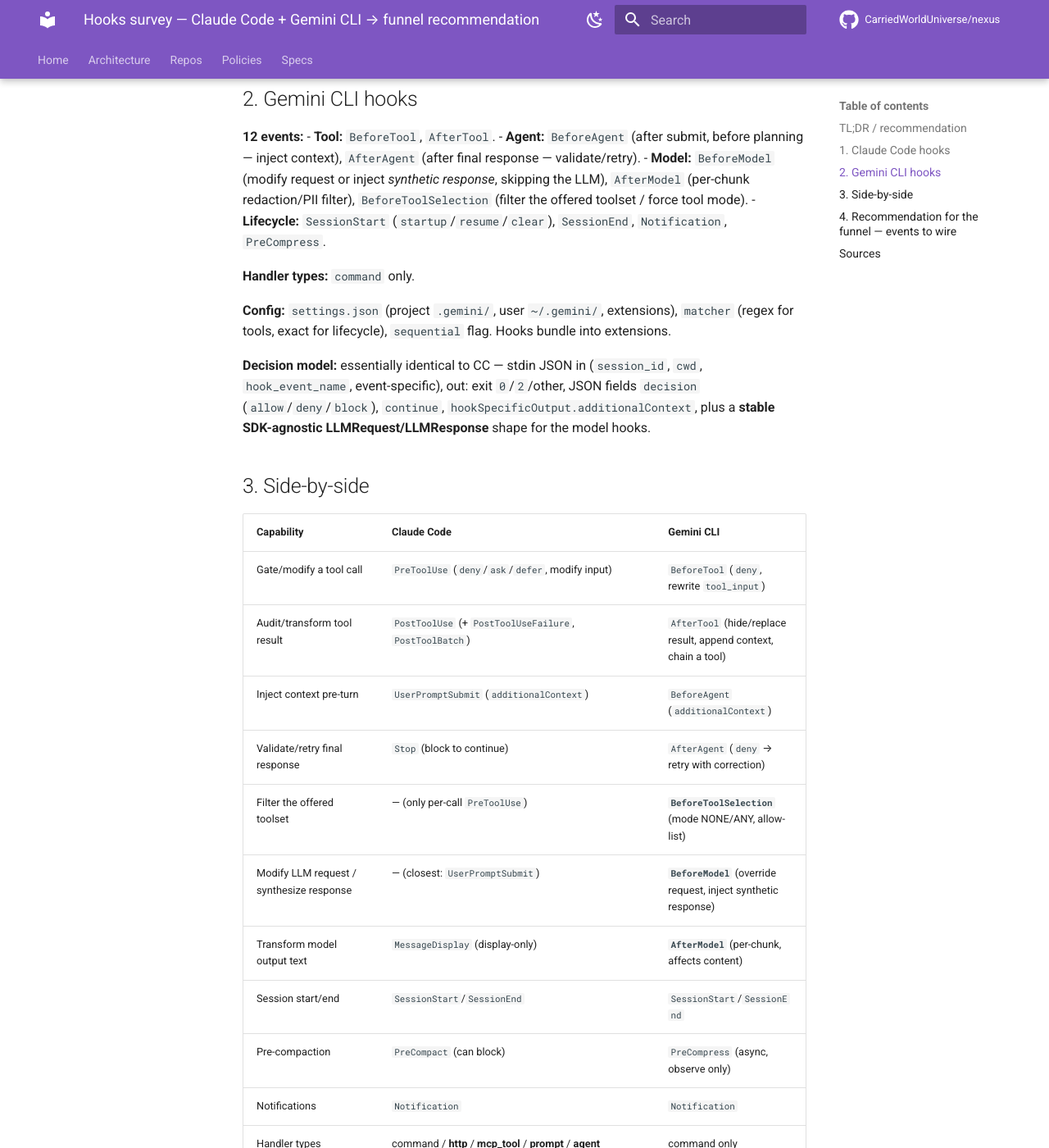
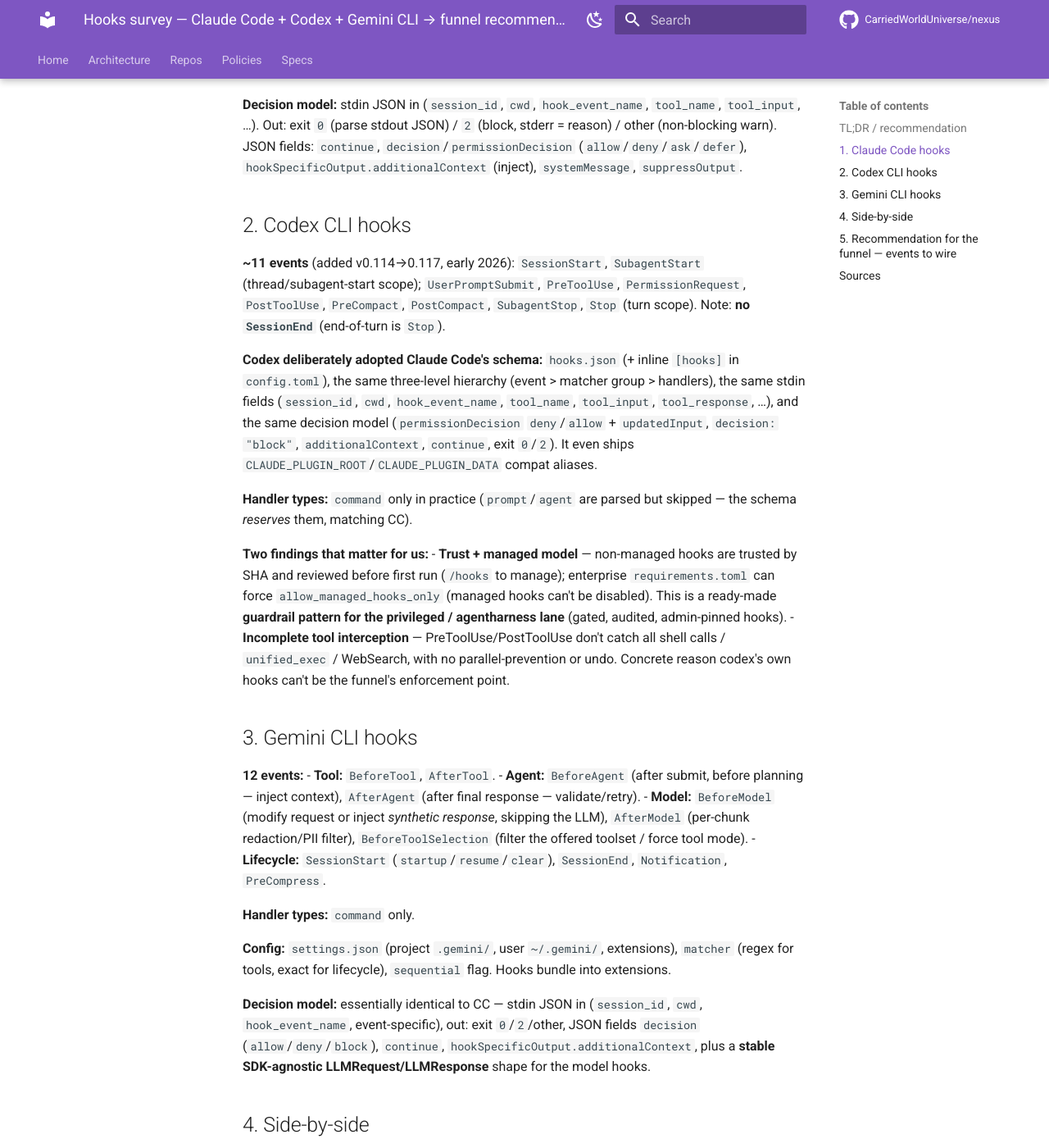
Before and after one commit to CarriedWorldUniverse/nexus, an MkDocs documentation site: the page built from docs/2026-06-08-hooks-survey-cc-gemini.md, in a window 1280 px wide and 1400 px high, scrolled down 1474 px. Shown: the whole window at 82% size. Built offline with MkDocs 1.6.1 and Material for MkDocs 9.7.7, drawn with Linux system fonts in a browser that asks for light colours; comment, search, counter and statistics services are not loaded; some of the changed text lies outside the part shown.

Commit message:
docs: add Codex CLI to the hooks survey (three-way)
Codex has hooks too (v0.114→0.117) and DELIBERATELY ADOPTED Claude Code's
schema — hooks.json, same event names, same JSON in/out, even
CLAUDE_PLUGIN_ROOT compat aliases. All three converged → CC/codex hooks.json is
the de-facto standard to adopt. Two codex findings change the recommendation:
(1) SHA-trust + managed-hooks model — steal it for the privileged/agentharness
lane; (2) incomplete tool interception (misses some shell/unified_exec) — a
concrete reason the funnel can't delegate enforcement to the CLI's own hooks.
Since the builders run codex, this is load-bearing.

Co-Authored-By: Claude Opus 4.8 <noreply@anthropic.com>

```diff
--- a/docs/2026-06-08-hooks-survey-cc-gemini.md
+++ b/docs/2026-06-08-hooks-survey-cc-gemini.md
@@ -1,4 +1,4 @@
-# Hooks survey — Claude Code + Gemini CLI → funnel recommendation
+# Hooks survey — Claude Code + Codex + Gemini CLI → funnel recommendation
 
 **Date:** 2026-06-08
 **Status:** research (NEX-501) — feeds the funnel hook system (NEX-500)
@@ -6,9 +6,9 @@
 
 ## TL;DR / recommendation
 
-Claude Code and Gemini CLI have **independently converged on the same hook model** — stdin-JSON in, JSON-out + exit-code decisions, event matchers, layered config. That convergence is a strong signal: **adopt the shared shape.** For the funnel specifically:
+**All three — Claude Code, Codex, and Gemini CLI — have converged on the same hook model** (stdin-JSON in, JSON-out + exit-code decisions, event matchers, layered config). And **Codex literally adopted Claude Code's schema** — `hooks.json`, the same event names, the same input/output fields, even `CLAUDE_PLUGIN_ROOT` compatibility aliases. The convergence is now overwhelming: the CC `hooks.json` shape is the de-facto standard. **Adopt it.** For the funnel specifically:
 
-1. **Build the hook layer at the funnel seam, provider-agnostic** — *not* relying on the underlying CLI's hooks. claude-code has a rich hook system; codex and gemma do not. The funnel's platform hooks (memory, custodian, observability) must work regardless of which CLI an agent runs, so the canonical hook layer lives in the funnel. (Where the CLI has native hooks, optionally bridge — but don't depend on it.)
+1. **Build the hook layer at the funnel seam, provider-agnostic** — *not* relying on the underlying CLI's hooks. This isn't just because gemma has none: **codex (which our builders run) has hooks, but they're command-only and have *incomplete tool interception*** — PreToolUse/PostToolUse miss some shell calls, the `unified_exec` path, and WebSearch. So codex's native hooks **cannot be trusted as the funnel's enforcement point** (custodian gating, audit). The canonical hook layer must live in the funnel, where memory/custodian/observability work uniformly across claude-code/codex/gemma. (Where a CLI has native hooks, optionally bridge — never depend on it.)
 2. **Adopt Claude Code's richer handler types** — `command` + **`http`** + **`mcp_tool`** + **`prompt`/`agent`** — not just shell commands (Gemini is command-only). These map directly onto nexus's world: an `http` hook calls the **broker/custodian**; an `mcp_tool` hook invokes an **MCP**; a `prompt`/`agent` hook is a **cheap-AI micro-decision**.
 3. **The funnel's judge + rewriter + observability ARE hooks** — formalize them as the first ones, don't bolt a parallel system beside them. The judge = an `AfterAgent`/`Stop` prompt-hook (should-post + class); the rewriter = an `AfterModel`/`MessageDisplay` transform; observability = `PostToolUse`.
 4. **Priority events to wire** (see §4 table): `SessionStart` (inject memory), `Stop`/`SessionEnd` (capture memory + commit the per-agent home, NEX-499), `PreToolUse` (custodian credential/scope gate), `PostToolUse` (audit/trace), `PreCompact` (snapshot before lossy compaction).
@@ -27,7 +27,19 @@ Claude Code and Gemini CLI have **independently converged on the same hook model
 
 **Decision model:** stdin JSON in (`session_id`, `cwd`, `hook_event_name`, `tool_name`, `tool_input`, …). Out: exit `0` (parse stdout JSON) / `2` (block, stderr = reason) / other (non-blocking warn). JSON fields: `continue`, `decision`/`permissionDecision` (`allow`/`deny`/`ask`/`defer`), `hookSpecificOutput.additionalContext` (inject), `systemMessage`, `suppressOutput`.
 
-## 2. Gemini CLI hooks
+## 2. Codex CLI hooks
+
+**~11 events** (added v0.114→0.117, early 2026): `SessionStart`, `SubagentStart` (thread/subagent-start scope); `UserPromptSubmit`, `PreToolUse`, `PermissionRequest`, `PostToolUse`, `PreCompact`, `PostCompact`, `SubagentStop`, `Stop` (turn scope). Note: **no `SessionEnd`** (end-of-turn is `Stop`).
+
+**Codex deliberately adopted Claude Code's schema:** `hooks.json` (+ inline `[hooks]` in `config.toml`), the same three-level hierarchy (event > matcher group > handlers), the same stdin fields (`session_id`, `cwd`, `hook_event_name`, `tool_name`, `tool_input`, `tool_response`, …), and the same decision model (`permissionDecision` `deny`/`allow` + `updatedInput`, `decision: "block"`, `additionalContext`, `continue`, exit `0`/`2`). It even ships `CLAUDE_PLUGIN_ROOT`/`CLAUDE_PLUGIN_DATA` compat aliases.
+
+**Handler types:** `command` only in practice (`prompt`/`agent` are parsed but skipped — the schema *reserves* them, matching CC).
+
+**Two findings that matter for us:**
+- **Trust + managed model** — non-managed hooks are trusted by SHA and reviewed before first run (`/hooks` to manage); enterprise `requirements.toml` can force `allow_managed_hooks_only` (managed hooks can't be disabled). This is a ready-made **guardrail pattern for the privileged / agentharness lane** (gated, audited, admin-pinned hooks).
+- **Incomplete tool interception** — PreToolUse/PostToolUse don't catch all shell calls / `unified_exec` / WebSearch, with no parallel-prevention or undo. Concrete reason codex's own hooks can't be the funnel's enforcement point.
+
+## 3. Gemini CLI hooks
 
 **12 events:**
 - **Tool:** `BeforeTool`, `AfterTool`.
@@ -41,30 +53,33 @@ Claude Code and Gemini CLI have **independently converged on the same hook model
 
 **Decision model:** essentially identical to CC — stdin JSON in (`session_id`, `cwd`, `hook_event_name`, event-specific), out: exit `0`/`2`/other, JSON fields `decision` (`allow`/`deny`/`block`), `continue`, `hookSpecificOutput.additionalContext`, plus a **stable SDK-agnostic LLMRequest/LLMResponse** shape for the model hooks.
 
-## 3. Side-by-side
+## 4. Side-by-side
 
-| Capability | Claude Code | Gemini CLI |
-|---|---|---|
-| Gate/modify a tool call | `PreToolUse` (`deny`/`ask`/`defer`, modify input) | `BeforeTool` (`deny`, rewrite `tool_input`) |
-| Audit/transform tool result | `PostToolUse` (+ `PostToolUseFailure`, `PostToolBatch`) | `AfterTool` (hide/replace result, append context, chain a tool) |
-| Inject context pre-turn | `UserPromptSubmit` (`additionalContext`) | `BeforeAgent` (`additionalContext`) |
-| Validate/retry final response | `Stop` (block to continue) | `AfterAgent` (`deny` → retry with correction) |
-| Filter the offered toolset | — (only per-call `PreToolUse`) | **`BeforeToolSelection`** (mode NONE/ANY, allow-list) |
-| Modify LLM request / synthesize response | — (closest: `UserPromptSubmit`) | **`BeforeModel`** (override request, inject synthetic response) |
-| Transform model output text | `MessageDisplay` (display-only) | **`AfterModel`** (per-chunk, affects content) |
-| Session start/end | `SessionStart`/`SessionEnd` | `SessionStart`/`SessionEnd` |
-| Pre-compaction | `PreCompact` (can block) | `PreCompress` (async, observe only) |
-| Notifications | `Notification` | `Notification` |
-| Handler types | command / **http** / **mcp_tool** / **prompt** / **agent** | command only |
-| Extra events | permission (`PermissionRequest`/`Denied`), team/task (`TeammateIdle`, `TaskCreated/Completed`), worktree, file/cwd watch, MCP elicitation, `InstructionsLoaded` | — |
+| Capability | Claude Code | Codex CLI | Gemini CLI |
+|---|---|---|---|
+| Gate/modify a tool call | `PreToolUse` (`deny`/`ask`/`defer` + modify input) | `PreToolUse` (`deny` + `updatedInput`; no `ask`) | `BeforeTool` (`deny`, rewrite) |
+| Audit/transform tool result | `PostToolUse` (+`Failure`/`Batch`) | `PostToolUse` (`block`/feedback + context) | `AfterTool` (hide/replace/append/chain) |
+| Permission decision | `PermissionRequest`/`Denied` | `PermissionRequest` (allow/deny) | — |
+| Inject context pre-turn | `UserPromptSubmit` | `UserPromptSubmit` | `BeforeAgent` |
+| Continue/validate end-of-turn | `Stop` | `Stop` (block→continuation), `SubagentStop` | `AfterAgent` (deny→retry) |
+| Filter offered toolset | — | — | **`BeforeToolSelection`** |
+| Modify LLM request / synthesize | — | — | **`BeforeModel`** |
+| Transform model output | `MessageDisplay` (display-only) | — | **`AfterModel`** (per-chunk) |
+| Session start / end | `SessionStart` / `SessionEnd` | `SessionStart` (no `SessionEnd`) | `SessionStart` / `SessionEnd` |
+| Compaction | `PreCompact` / `PostCompact` | `PreCompact` / `PostCompact` | `PreCompress` |
+| Notifications | `Notification` | (via `Stop`/messages) | `Notification` |
+| Handler types | command / **http** / **mcp_tool** / **prompt** / **agent** | command (prompt/agent reserved) | command |
+| Trust / managed model | managed policy settings | **SHA-trust + managed `requirements.toml`** | extensions |
+| Tool interception | full | **incomplete** (misses some shell / `unified_exec`) | full |
 
-**Convergence:** the *core* is near-identical — gate tools, inject context, session lifecycle, pre-compaction, decisions via JSON-out + exit `0`/`2`. Either schema is a fine basis.
+**Convergence:** the core is near-identical across all three — gate tools, inject context, session lifecycle, compaction, decisions via JSON-out + exit `0`/`2`. **Codex and CC share literally the same schema**; Gemini is compatible in spirit.
 
 **Where each leads:**
-- **Claude Code** — far more events (permission, team/task, worktree, file-watch, elicitation) and **5 handler types**. The handler types are the differentiator that matters for nexus.
-- **Gemini CLI** — first-class **model-level hooks** (`BeforeModel` synthetic-response, `AfterModel` per-chunk redaction, `BeforeToolSelection` toolset filtering) that CC exposes only partially. Worth stealing the *concepts*.
+- **Claude Code** — most events + **5 handler types** (the differentiator for nexus: `http`/`mcp_tool`/`prompt`).
+- **Codex** — CC's schema, command-only in practice, plus a **SHA-trust + managed-hooks** model worth stealing for the privileged lane; *but* incomplete tool interception.
+- **Gemini CLI** — first-class **model-level hooks** (`BeforeModel` synthetic-response, `AfterModel` per-chunk redaction, `BeforeToolSelection` toolset filter) the others expose only partially. Steal the *concepts*.
 
-## 4. Recommendation for the funnel — events to wire
+## 5. Recommendation for the funnel — events to wire
 
 | nexus need | Event(s) | Hook does | Handler fit |
 |---|---|---|---|
@@ -77,9 +92,9 @@ Claude Code and Gemini CLI have **independently converged on the same hook model
 | **Output rewrite (the rewriter)** | `AfterModel` / `MessageDisplay` | the existing rewriter transform | command / prompt |
 | **Toolset scoping** | (borrow `BeforeToolSelection`) | restrict the offered tools to the agent's `mcp_profile`/scope | command |
 
-**Design stance:** one funnel-level hook engine (events + matchers + stdin-JSON/JSON-out/exit-code), provider-agnostic across claude-code/codex/gemma, with CC's handler-type abstraction (`command`/`http`/`mcp_tool`/`prompt`). Re-express judge + rewriter + observability as hooks on this engine rather than as bespoke code paths. Borrow Gemini's model-level hook *concepts* (`BeforeToolSelection`, `AfterModel`) where they serve scoping/redaction.
+**Design stance:** one funnel-level hook engine (events + matchers + stdin-JSON/JSON-out/exit-code) **using the CC/codex `hooks.json` schema** (now the de-facto standard), provider-agnostic across claude-code/codex/gemma, with CC's handler-type abstraction (`command`/`http`/`mcp_tool`/`prompt`). Re-express judge + rewriter + observability as hooks on this engine rather than as bespoke code paths. All five priority events exist in codex too, so the engine maps cleanly onto codex-backed agents — we just don't rely on codex's (incomplete) interception. Borrow **Codex's SHA-trust + managed-hooks model** for the privileged/agentharness lane (gated, audited, admin-pinned), and **Gemini's model-level hook concepts** (`BeforeToolSelection`, `AfterModel`) where they serve scoping/redaction.
 
 ## Sources
 - Claude Code hooks reference — https://code.claude.com/docs/en/hooks
-- Gemini CLI hooks reference — https://geminicli.com/docs/hooks/reference/
-- Gemini CLI hooks overview — https://geminicli.com/docs/hooks/ ; Google Developers Blog — https://developers.googleblog.com/tailor-gemini-cli-to-your-workflow-with-hooks/
+- Codex hooks — https://developers.openai.com/codex/hooks ; advanced config — https://developers.openai.com/codex/config-advanced
+- Gemini CLI hooks reference — https://geminicli.com/docs/hooks/reference/ ; overview — https://geminicli.com/docs/hooks/ ; Google Developers Blog — https://developers.googleblog.com/tailor-gemini-cli-to-your-workflow-with-hooks/
```
